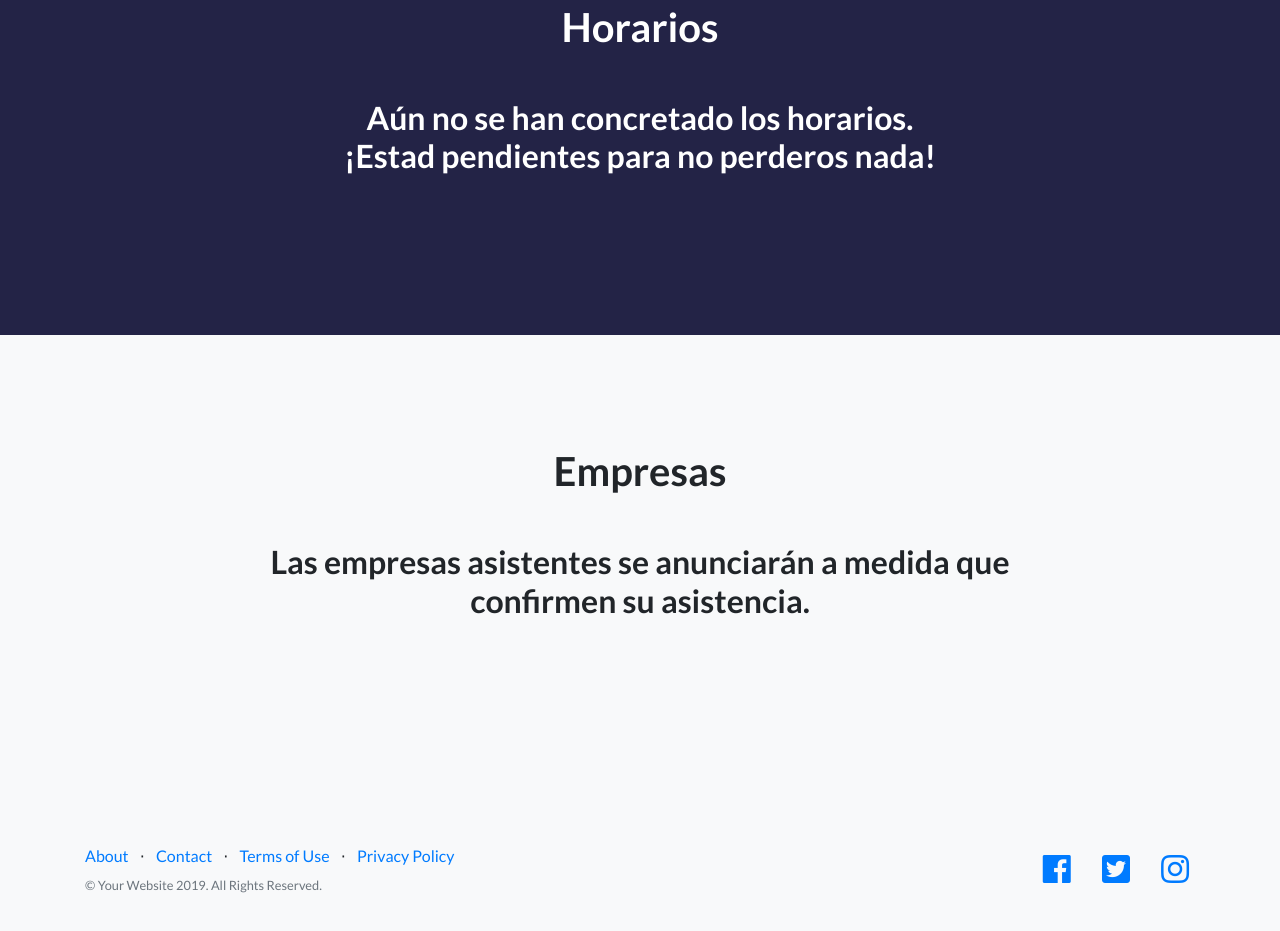
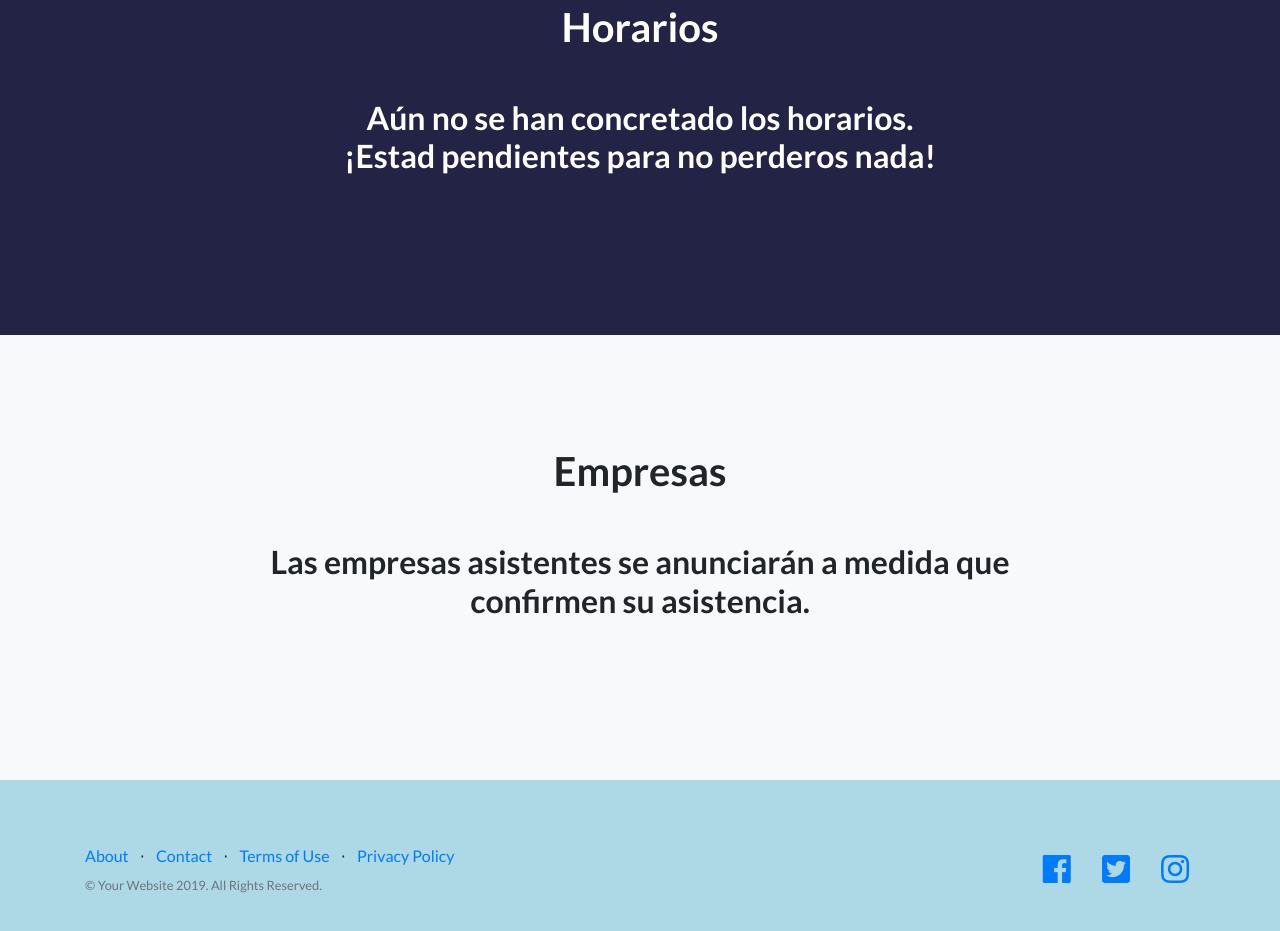
Before and after one commit to isppstartus/home, a website: page index.html in a window 1280 px wide. Shown: the part 3387-4318 px from the top of the page. Drawn offline with Linux system fonts and the light colour scheme.

Commit message:
Minor change in footer design

```diff
--- a/css/custom.css
+++ b/css/custom.css
@@ -29,6 +29,10 @@
       background-color: rgb(35, 35, 70);
   }
 
+  .bg-custom-light{
+    background-color: lightblue;
+  }
+
 
   #logoimg{
       height: 150px;
--- a/index.html
+++ b/index.html
@@ -384,7 +384,7 @@
    -->
 
   <!-- Footer -->
-  <footer class="footer bg-light">
+  <footer class="footer bg-custom-light">
     <div class="container">
       <div class="row">
         <div class="col-lg-6 h-100 text-center text-lg-left my-auto">
```
